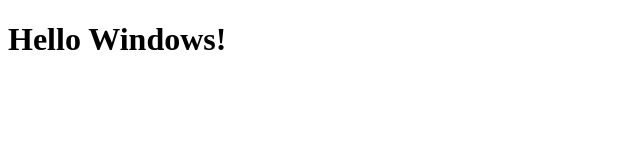
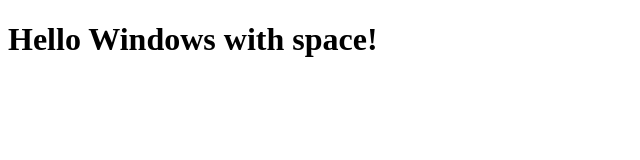
Before and after one commit to kylewlacy/test-gh-pages-win, a plain HTML site: page Source Dir/index.html in a window 1280 px wide. Shown: the whole page, without its empty margins (0-640 px from the left). Drawn offline with Linux system fonts and the light colour scheme.

Commit message:
Update index.html

```diff
--- a/Source Dir/index.html
+++ b/Source Dir/index.html
@@ -5,6 +5,6 @@
     <title>Hello world</title>
   </head>
   <body>
-    <h1>Hello Windows!</h1>
+    <h1>Hello Windows with space!</h1>
   </body>
 </html>
```
